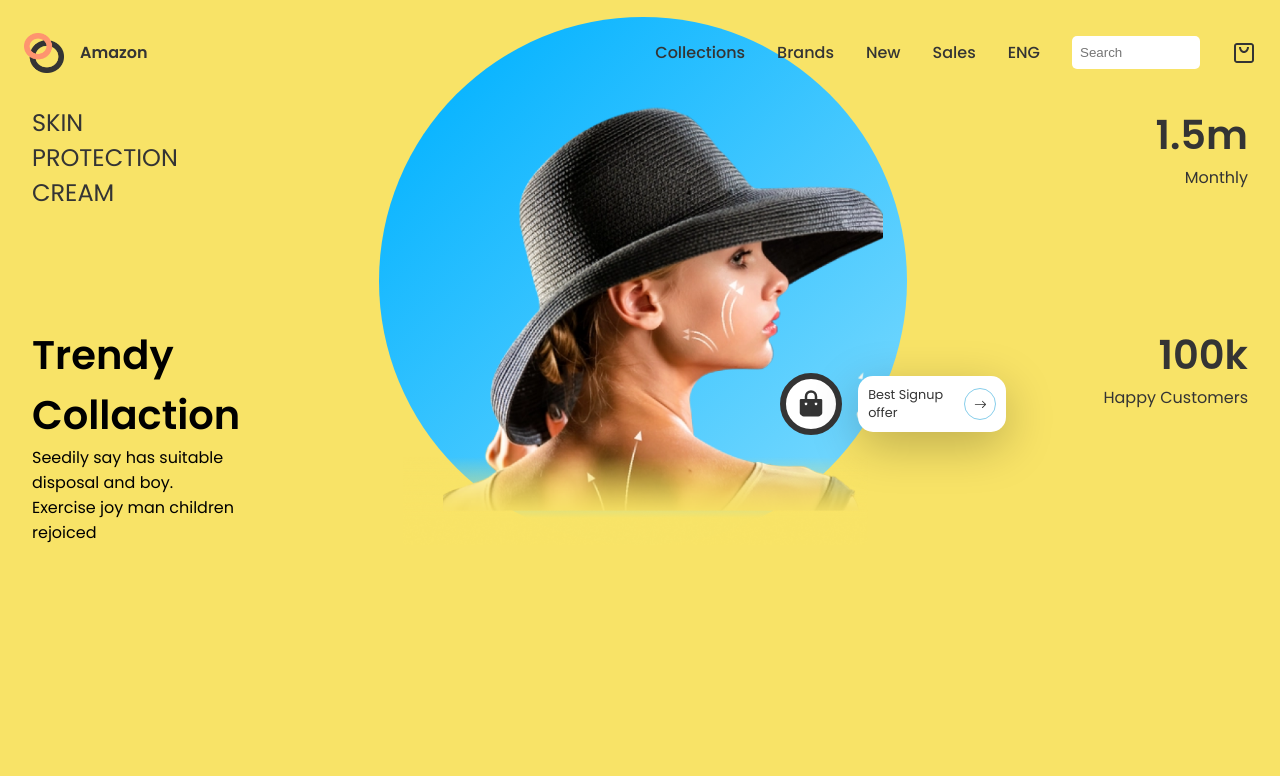
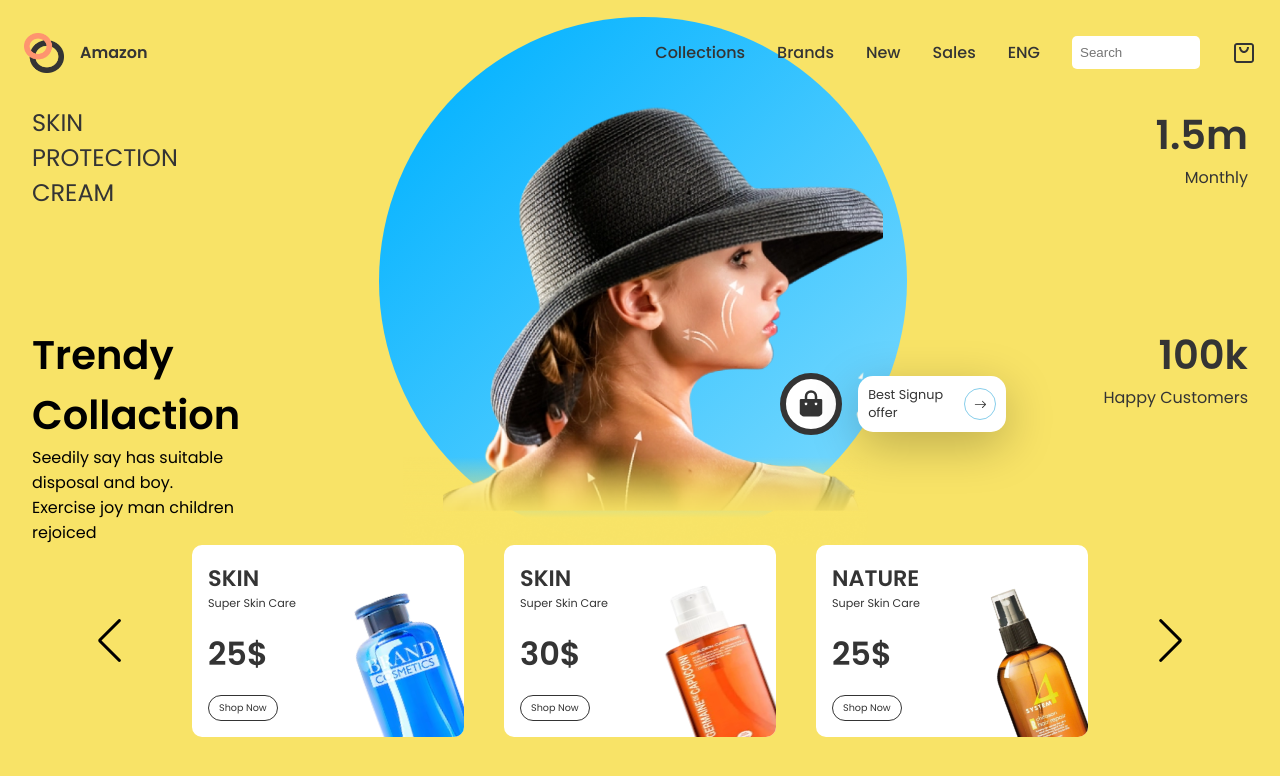
Before and after one commit to mrahman171/ecommerce_website, a React (Create React App) app: page / in a window 1280 px wide. Shown: the top 776 px of the page. Built offline with nearby package versions, Linux system fonts and the light colour scheme.

Commit message:
Add Slider done

```diff
--- a/src/App.js
+++ b/src/App.js
@@ -1,11 +1,13 @@
 import "./App.css";
 import Header from "./Components/Header/Header.jsx"
 import Hero from "./Components/Hero/Hero"
+import Slider from "./Components/Slider/Slider"
 function App() {
   return (
     <div className="App">
        <Header/>
        <Hero/>
+       <Slider/>
 
     </div>
   );
--- /dev/null
+++ b/src/Components/Slider/Slider.css
@@ -0,0 +1,76 @@
+.s_container {
+    position: relative;
+
+}
+
+.s_container .swiper {
+    width: 70%;
+    height: 12rem;
+    position: unset;
+}
+
+.s_container .swiper-slide {
+    background: white;
+    display: flex;
+    border-radius: 10px;
+    padding: 1rem;
+    box-sizing: border-box;
+    overflow: hidden;
+    position: relative;
+}
+
+.s_container .swiper-button-prev {
+    left: 6rem;
+}
+
+.s_container .swiper-button-next {
+    right: 6rem;
+}
+
+.s_container .swiper-button-prev,
+.s_container .swiper-button-next {
+    color: black;
+}
+
+.left-s {
+    display: flex;
+    flex-direction: column;
+    justify-content: space-between;
+}
+
+.name {
+    display: flex;
+    flex-direction: column;
+}
+
+.name>:nth-child(1) {
+    font-size: 1.4rem;
+    font-weight: 600;
+}
+
+.name>:nth-child(2) {
+    font-size: 0.7rem;
+}
+
+.left-s>:nth-child(2) {
+    font-weight: bold;
+    font-size: 2rem;
+}
+
+.left-s>:nth-child(3) {
+    font-size: 0.6rem;
+    border: 1px solid var(--black);
+    padding: 5px 10px;
+    width: max-content;
+    border-radius: 15px;
+}
+
+.img-p{
+    transform: rotate(-20deg);
+    position: absolute;
+    right: 0;
+    width: 40%;
+    height: 100%;
+    bottom: -20%;
+
+}
--- /dev/null
+++ b/src/Components/Slider/Slider.jsx
@@ -0,0 +1,43 @@
+import React from 'react'
+import { Swiper, SwiperSlide } from "swiper/react"
+import './Slider.css'
+import { Pagination, Navigation } from "swiper";
+
+import 'swiper/css';
+import 'swiper/css/pagination';
+import 'swiper/css/navigation';
+
+import { SliderProducts } from '../../data/products';
+
+const Slider = () => {
+    return (
+        <div className="s_container">
+            <Swiper
+             modules={[Pagination,Navigation]}
+             className="mySwiper"
+             navigation= {true}
+             loopFillGroupWithBlank={true}
+                slidesPerView={3}
+                spaceBetween={40}
+                slidesPerGroup={1}
+                loop={true}
+            >
+                {SliderProducts.map((slide, i) =>  (
+                    <SwiperSlide>
+                        <div className='left-s'>
+                            <div className='name'>
+                                <span>{slide.name}</span>
+                                <span>{slide.detail}</span>
+                            </div>
+                            <span>{slide.price}$</span>
+                            <div>Shop Now</div>
+                        </div>
+                        <img src={slide.img} alt="products" className='img-p' />
+                    </SwiperSlide>
+                ))}
+            </Swiper>
+        </div>
+    );
+};
+
+export default Slider;
```
